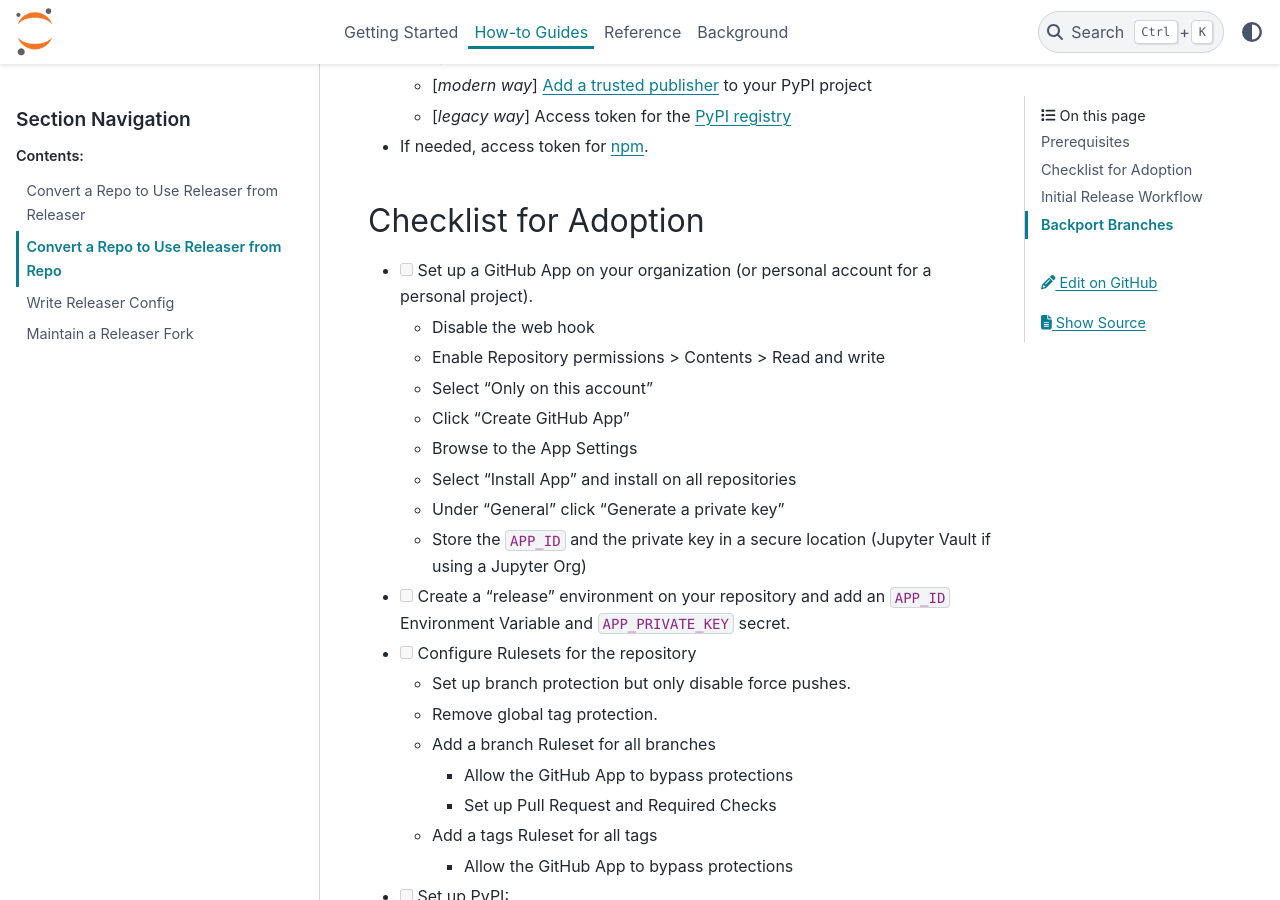
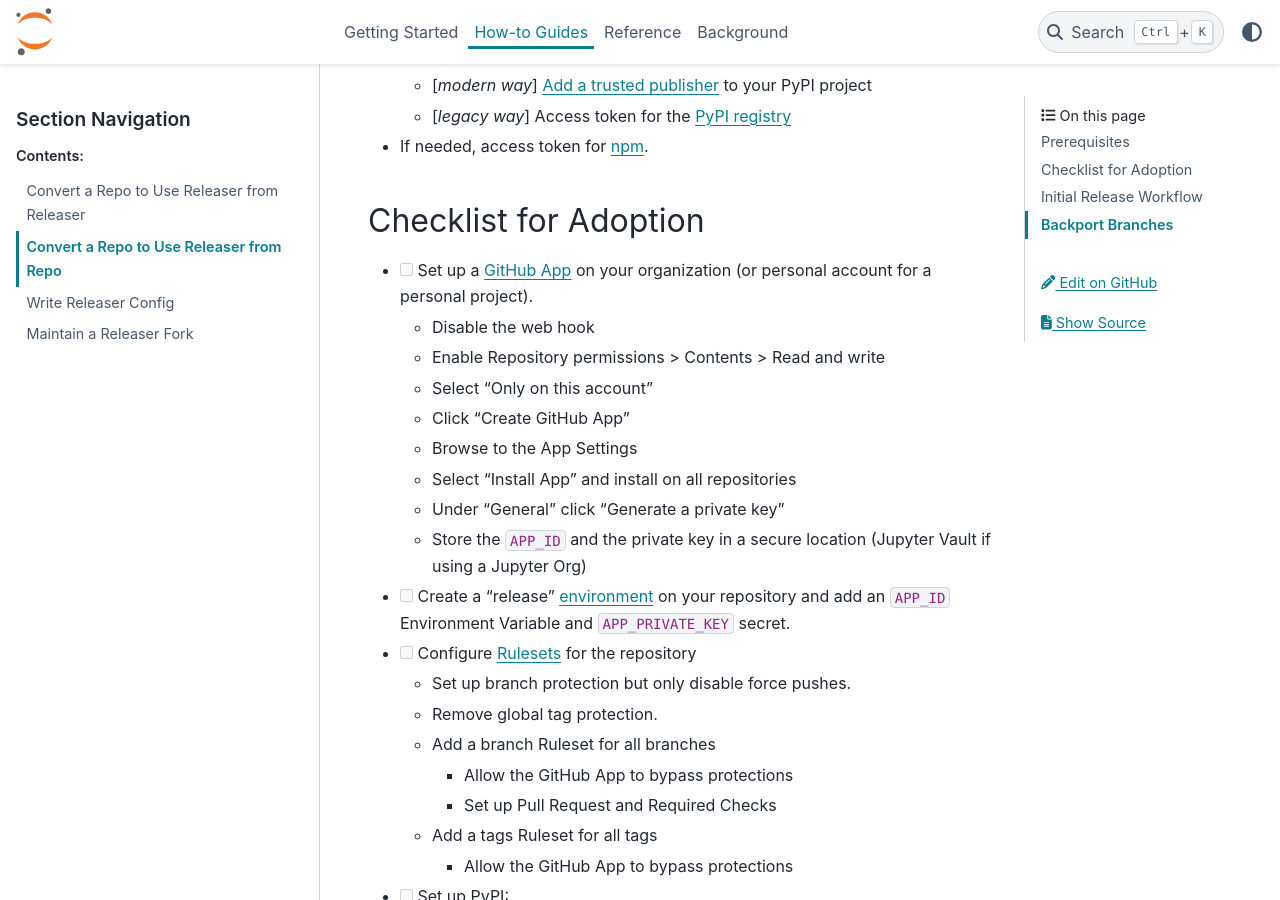
Before and after one commit to jupyter-server/jupyter_releaser, a Sphinx documentation site: the page built from docs/source/how_to_guides/convert_repo_from_repo.md, in a window 1280 px wide and 900 px high, scrolled down 500 px. Built offline with Sphinx 7.4.7 and the PyData theme 0.15.4, drawn with Linux system fonts in a browser that asks for light colours; some of the changed lines change nothing that is shown.

Commit message:
add links

```diff
--- a/docs/source/how_to_guides/convert_repo_from_repo.md
+++ b/docs/source/how_to_guides/convert_repo_from_repo.md
@@ -16,7 +16,7 @@ See checklist below for details:
 
 ## Checklist for Adoption
 
-- [ ] Set up a GitHub App on your organization (or personal account for a personal project).
+- [ ] Set up a [GitHub App](https://docs.github.com/en/apps/creating-github-apps/about-creating-github-apps/about-creating-github-apps#github-apps-that-act-on-their-own-behalf) on your organization (or personal account for a personal project).
 
   - Disable the web hook
   - Enable Repository permissions > Contents > Read and write
@@ -27,9 +27,9 @@ See checklist below for details:
   - Under "General" click "Generate a private key"
   - Store the `APP_ID` and the private key in a secure location (Jupyter Vault if using a Jupyter Org)
 
-- [ ] Create a "release" environment on your repository and add an `APP_ID` Environment Variable and `APP_PRIVATE_KEY` secret.
+- [ ] Create a "release" [environment](https://docs.github.com/en/actions/deployment/targeting-different-environments/using-environments-for-deployment) on your repository and add an `APP_ID` Environment Variable and `APP_PRIVATE_KEY` secret.
 
-- [ ] Configure Rulesets for the repository
+- [ ] Configure [Rulesets](https://docs.github.com/en/repositories/configuring-branches-and-merges-in-your-repository/managing-rulesets/about-rulesets) for the repository
 
   - Set up branch protection but only disable force pushes.
   - Remove global tag protection.
```
